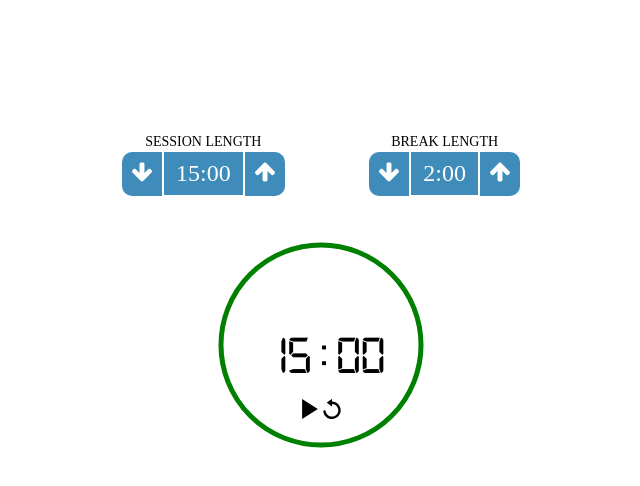
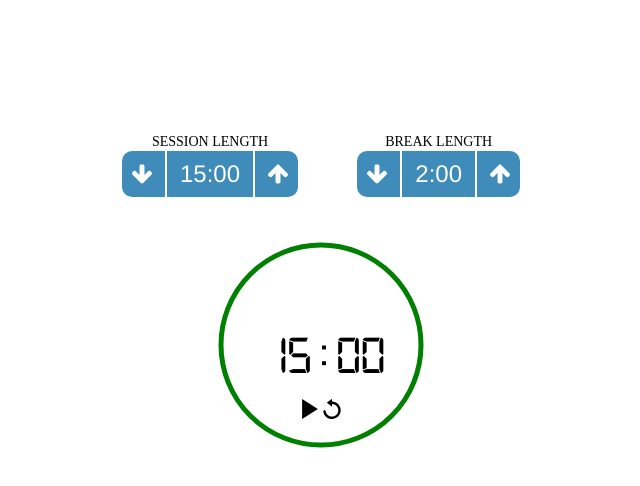
Before and after one commit to blogscot/pomodoro-timer, a React (Create React App) app: page / in a window 1280 px wide. Shown: the top 486 px of the page, without its empty margins (319-959 px from the left). Built offline with nearby package versions, Linux system fonts and the light colour scheme.

Commit message:
Fix font mismatch between browsers

```diff
--- a/src/components/Session.module.css
+++ b/src/components/Session.module.css
@@ -16,16 +16,22 @@ span {
 }
 
 .duration {
+  display: flex;
+  align-items: center;
   font-size: 24px;
   background-color: var(--primary-color);
   color: white;
-  padding: 8px 12px;
+  padding: 0 13px;
+  height: 46px;
+  font-family: Helvetica, sans-serif;
 }
 
 .up,
 .down {
+  display: flex;
+  align-items: center;
   background-color: var(--primary-color);
-  padding: 10px;
+  padding: 13px;
 }
 
 .up {
```
